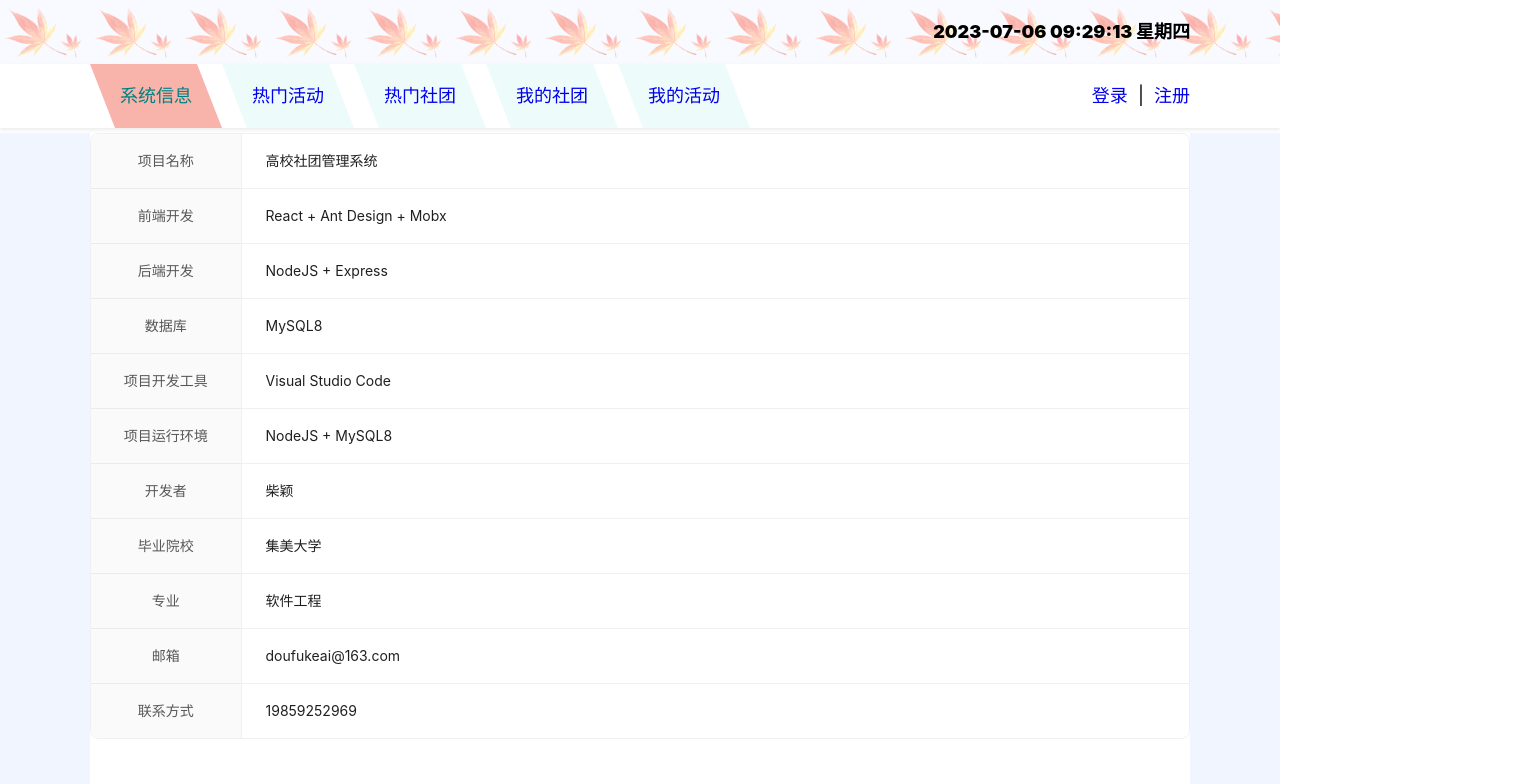
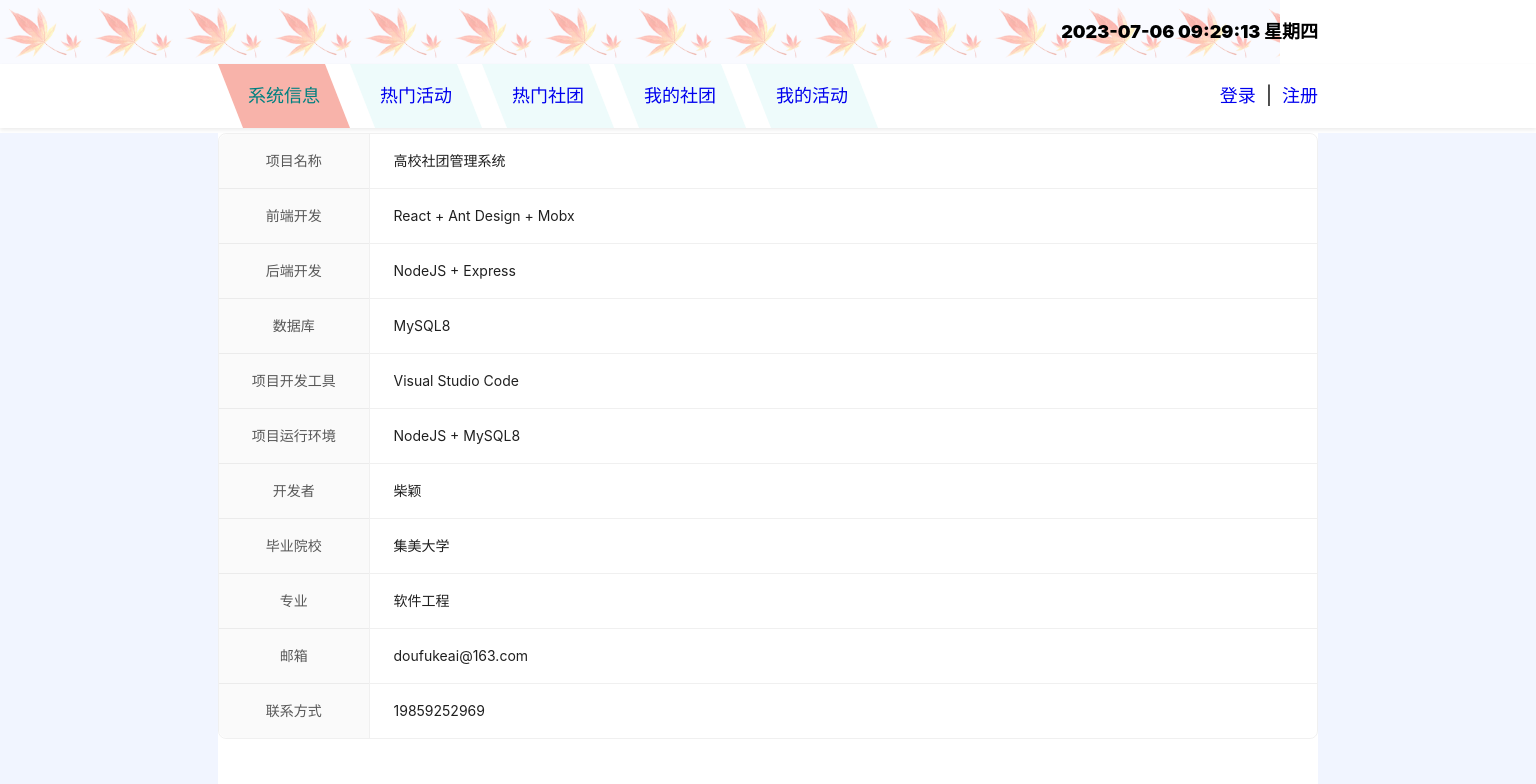
Before and after one commit to C-junying/UniversityCommunityManagementSystem, a React (Create React App) app in the folder club-front/: page /index/system-intro in a window 1280 px wide. Shown: the top 784 px of the page, 1536 px wide, since content can reach past the window. Built offline with nearby package versions, Linux system fonts and the light colour scheme.

Commit message:
添加了styleStore

```diff
--- a/club-front/package.json
+++ b/club-front/package.json
@@ -23,7 +23,7 @@
     "web-vitals": "^2.1.4"
   },
   "scripts": {
-    "start": "craco start",
+    "start": "set PORT=80 && craco start",
     "build": "craco build",
     "test": "craco test",
     "eject": "craco eject"
--- a/club-front/src/App.js
+++ b/club-front/src/App.js
@@ -1,16 +1,16 @@
 import './App.css';
 import 'antd/dist/reset.css';
-import { BrowserRouter } from 'react-router-dom';
-import { RootStoreProvider } from './stores/RootStore';
 import IndexRouter from './router/IndexRouter';
+import { useRootStore } from '@/stores/RootStore';
+import { observer } from 'mobx-react-lite';
 function App() {
+  // store
+  const { styleStore } = useRootStore();
   return (
-    <BrowserRouter>
-      <RootStoreProvider>
-        <IndexRouter />
-      </RootStoreProvider>
-    </BrowserRouter>
+    <div style={{ width: styleStore.width }}>
+      <IndexRouter />
+    </div>
   );
 }
 
-export default App;
+export default observer(App);
--- a/club-front/src/components/back-stage/SideMenu.js
+++ b/club-front/src/components/back-stage/SideMenu.js
@@ -28,7 +28,8 @@ function SideMenu() {
   items = setItems(menuStore.selfMenu);
   // console.log(menuStore.selfMenu);
   return (
-    <Sider style={{ overflow: 'auto', height: '100vh', position: 'fixed', left: 0, top: 0, bottom: 0 }}>
+    <Sider
+      style={{ overflow: 'auto', height: '100vh', position: 'fixed', left: 0, top: 0, bottom: 0, zIndex: 100 }}>
       <div className="logo">高校社团管理系统</div>
       <Menu
         theme="dark"
--- a/club-front/src/index.js
+++ b/club-front/src/index.js
@@ -1,11 +1,17 @@
-import React from 'react'
-import ReactDOM from 'react-dom/client'
-import './index.css'
-import App from './App'
+import React from 'react';
+import ReactDOM from 'react-dom/client';
+import './index.css';
+import App from './App';
+import { BrowserRouter } from 'react-router-dom';
+import { RootStoreProvider } from './stores/RootStore';
 
-const root = ReactDOM.createRoot(document.getElementById('root'))
+const root = ReactDOM.createRoot(document.getElementById('root'));
 root.render(
   // <React.StrictMode>
-  <App />
+  <BrowserRouter>
+    <RootStoreProvider>
+      <App />
+    </RootStoreProvider>
+  </BrowserRouter>
   // </React.StrictMode>
-)
+);
--- a/club-front/src/stores/RootStore.js
+++ b/club-front/src/stores/RootStore.js
@@ -18,6 +18,7 @@ import ActivityStore from './ActivityStore/ActivityStore';
 import ActivityMemberStore from './ActivityStore/ActivityMemberStore';
 import ActivityStageStore from './ActivityStore/ActivityStageStore';
 import IndexStore from './IndexStore/IndexStore';
+import StyleStore from './StyleStore/StyleStore';
 
 class RootStore {
   // 组合模块
@@ -60,6 +61,8 @@ class RootStore {
     this.costStore = new CostStore();
     // 费用申请
     this.costProcessStore = new CostProcessStore();
+    // 样式
+    this.styleStore = new StyleStore();
   }
 }
 const rootStore = new RootStore();
--- /dev/null
+++ b/club-front/src/stores/StyleStore/StyleStore.js
@@ -0,0 +1,15 @@
+import { makeAutoObservable } from 'mobx';
+class StyleStore {
+  // 页面宽度
+  maxWidth = 1536;
+  // 有右侧滚动条的宽度
+  defaultWidth = 1519;
+  width = 1519;
+  constructor() {
+    makeAutoObservable(this, {}, { autoBind: true });
+  }
+  setWidth(value) {
+    this.width = value;
+  }
+}
+export default StyleStore;
--- a/club-front/src/views/backstage/BackStage.js
+++ b/club-front/src/views/backstage/BackStage.js
@@ -1,12 +1,23 @@
-import React from 'react';
+import React, { useEffect } from 'react';
 import { Layout } from 'antd';
 import SideMenu from '@/components/back-stage/SideMenu';
 import TopHeader from '@/components/back-stage/TopHeader';
 import BottomFooter from '@/components/back-stage/BottomFooter';
 import './BackStage.css';
 import { Outlet } from 'react-router-dom';
+import { useRootStore } from '@/stores/RootStore';
 const { Content } = Layout;
 export default function BackStage() {
+  // store
+  const { styleStore } = useRootStore();
+  useEffect(() => {
+    // 修改宽度
+    if (window.innerWidth === document.body.clientWidth) {
+      styleStore.setWidth(styleStore.maxWidth);
+    } else {
+      styleStore.setWidth(styleStore.defaultWidth);
+    }
+  }, [styleStore.width]);
   return (
     <Layout>
       <SideMenu />
@@ -15,7 +26,6 @@ export default function BackStage() {
         <Content
           style={{
             marginTop: '24px',
-            // overflow: 'auto',
             background: 'white',
           }}>
           <div
--- a/club-front/src/views/index/Index.js
+++ b/club-front/src/views/index/Index.js
@@ -2,8 +2,11 @@ import { dateWeek } from '@/utils/time';
 import { NavLink, Outlet, useNavigate } from 'react-router-dom';
 import './index.css';
 import { useEffect, useState } from 'react';
+import { useRootStore } from '@/stores/RootStore';
 // 主页
 function Index() {
+  // store
+  const { styleStore } = useRootStore();
   const token = localStorage.getItem('token');
   const navigate = useNavigate();
   const [time, setTime] = useState(dateWeek());
@@ -15,6 +18,14 @@ function Index() {
       clearInterval(t);
     };
   }, []);
+  useEffect(() => {
+    // 修改宽度
+    if (window.innerWidth === document.body.clientWidth) {
+      styleStore.setWidth(styleStore.maxWidth);
+    } else {
+      styleStore.setWidth(styleStore.defaultWidth);
+    }
+  }, [styleStore.width]);
   return (
     <div>
       <header id="index-header">
```
